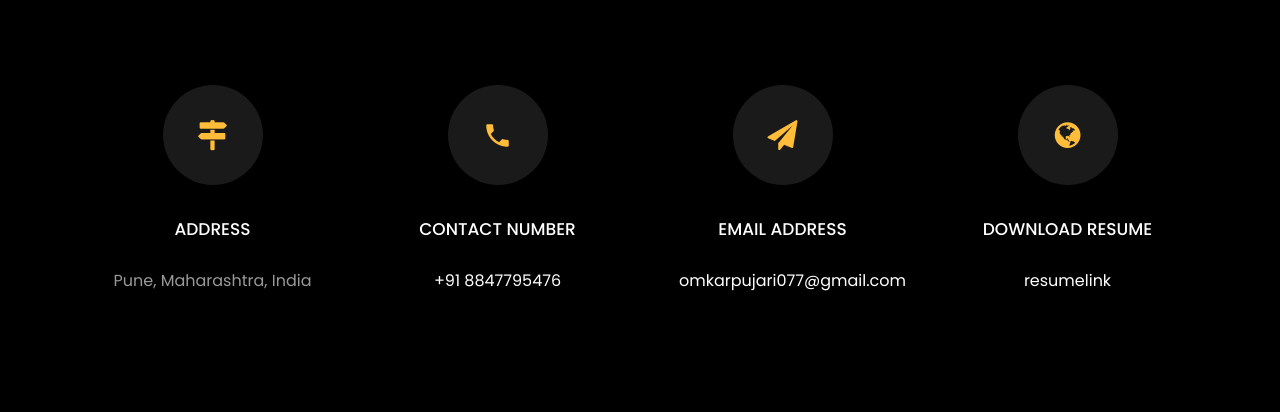
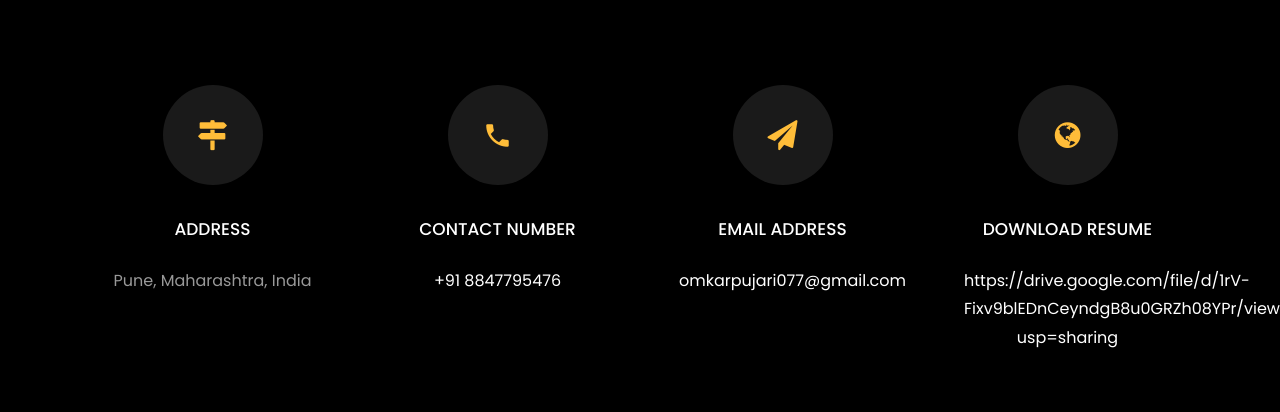
Before and after one commit to omishrih/omkarpujari_portfolio, a plain HTML site: page index.html in a window 1280 px wide. Shown: the part 5440-5852 px from the top of the page. Drawn offline with Linux system fonts and the light colour scheme; animation ran at ten frames a second; files whose address does not match are found by name.

Commit message:
Update index.html

```diff
--- a/index.html
+++ b/index.html
@@ -574,7 +574,7 @@
           			<span class="icon-globe"></span>
           		</div>
           		<h3 class="mb-4">Download Resume</h3>
-	            <p><a href="#">resumelink</a></p>
+	            <p><a href="#">https://drive.google.com/file/d/1rV-Fixv9blEDnCeyndgB8u0GRZh08YPr/view?usp=sharing</a></p>
 	          </div>
           </div>
 
```
